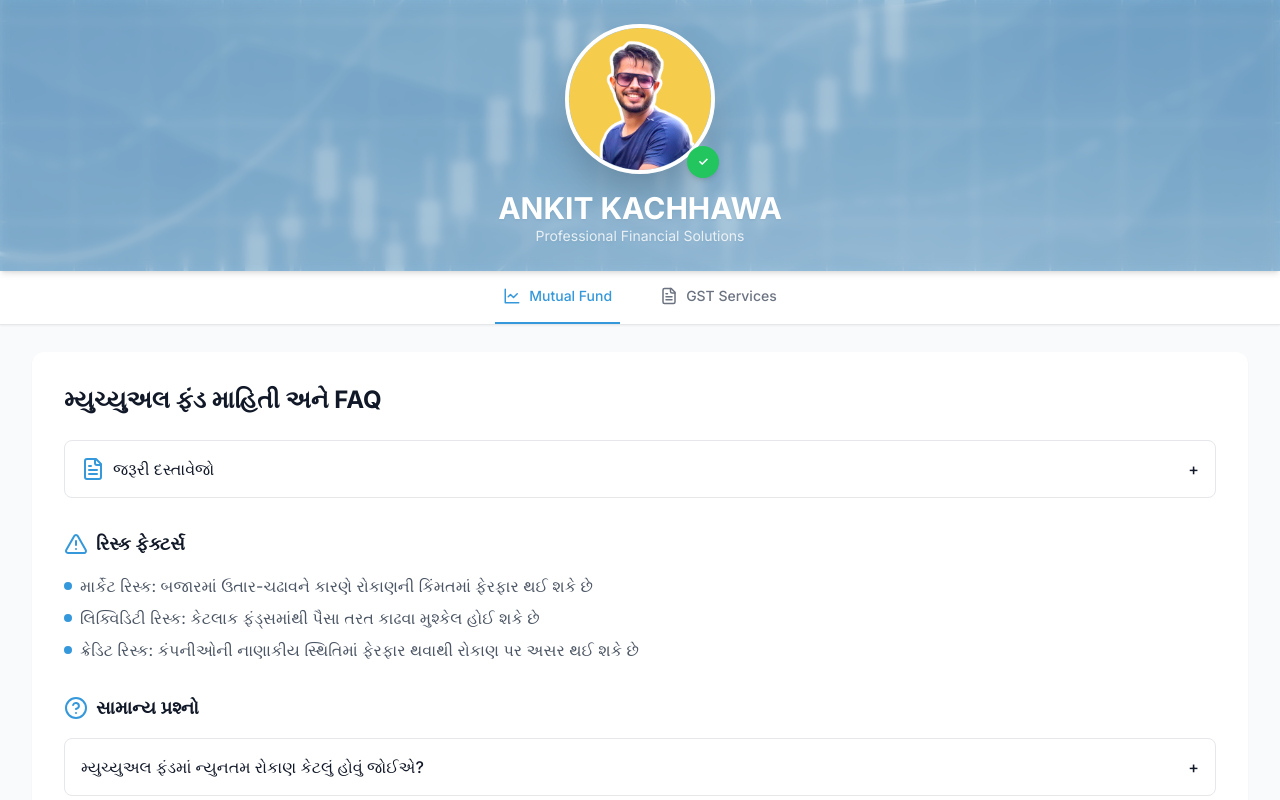
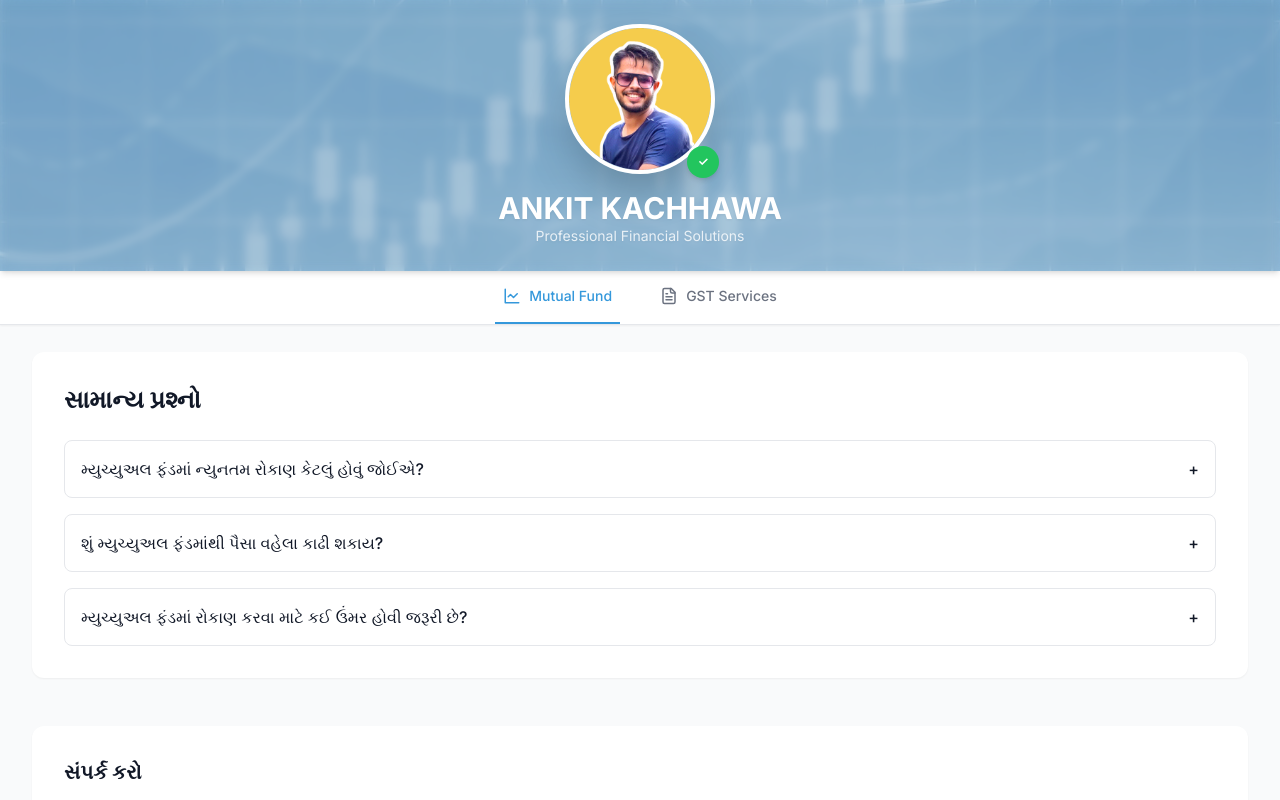
Before and after one commit to AnkitKachhawa1/aaaa, a React (Vite) app: page /mutualfund in a window 1280 px wide. Shown: the top 800 px of the page. Built offline with nearby package versions, Linux system fonts and the light colour scheme.

Commit message:
Update MutualFundPage.tsx

```diff
--- a/src/pages/MutualFundPage.tsx
+++ b/src/pages/MutualFundPage.tsx
@@ -1,5 +1,5 @@
 import React, { useState } from 'react';
-import { FileText, AlertTriangle, HelpCircle } from 'lucide-react';
+import { HelpCircle } from 'lucide-react';
 
 const faqItems = [
   {
@@ -15,47 +15,6 @@ const faqItems = [
     answer: '18 વર્ષથી ઉપરની કોઈપણ વ્યક્તિ મ્યુચ્યુઅલ ફંડમાં રોકાણ કરી શકે છે. માતા-પિતાના નામે બાળકો માટે પણ રોકાણ કરી શકાય છે.',
   },
 ];
-
-const documentItems = [
-  'પાન કાર્ડ',
-  'આધાર કાર્ડ',
-  'બેંક પાસબુક / કેન્સલ ચેક',
-  'ફોટોગ્રાફ',
-  'ઈમેઈલ આઈડી અને મોબાઈલ નંબર',
-];
-
-const AccordionList = ({
-  icon,
-  title,
-  items,
-}: {
-  icon: React.ReactNode;
-  title: string;
-  items: string[];
-}) => {
-  const [open, setOpen] = useState(false);
-  return (
-    <div className="border rounded-lg">
-      <button
-        onClick={() => setOpen(!open)}
-        className="w-full text-left p-4 font-medium text-gray-900 hover:bg-gray-50 flex justify-between items-center"
-      >
-        <span className="flex items-center gap-2">
-          {icon}
-          {title}
-        </span>
-        <span>{open ? '−' : '+'}</span>
-      </button>
-      {open && (
-        <ul className="p-4 pt-0 space-y-2 text-gray-600 list-disc list-inside">
-          {items.map((item, index) => (
-            <li key={index}>{item}</li>
-          ))}
-        </ul>
-      )}
-    </div>
-  );
-};
 
 const FAQAccordion = () => {
   const [openIndex, setOpenIndex] = useState<number | null>(null);
@@ -126,52 +85,24 @@ const MutualFundPage: React.FC = () => {
 
   return (
     <div className="slide-in">
-      {/* Gujarati Q&A Content */}
+      {/* FAQ Section */}
       <section className="mb-12">
         <div className="bg-white rounded-xl shadow-sm p-6 md:p-8">
           <h2 className="text-xl md:text-2xl font-bold text-gray-900 mb-6">
-            મ્યુચ્યુઅલ ફંડ માહિતી અને FAQ
+            સામાન્ય પ્રશ્નો
           </h2>
-
-          <div className="space-y-8">
-            <AccordionList
-              icon={<FileText size={24} className="text-primary" />}
-              title="જરૂરી દસ્તાવેજો"
-              items={documentItems}
-            />
-
-            <div>
-              <h3 className="text-lg font-semibold text-gray-900 mb-4 flex items-center">
-                <AlertTriangle size={24} className="text-primary mr-2" />
-                રિસ્ક ફેક્ટર્સ
-              </h3>
-              <ul className="space-y-2 text-gray-600">
-                <li className="flex items-start"><span className="w-2 h-2 bg-primary rounded-full mr-2 mt-2"></span> માર્કેટ રિસ્ક: બજારમાં ઉતાર-ચઢાવને કારણે રોકાણની કિંમતમાં ફેરફાર થઈ શકે છે</li>
-                <li className="flex items-start"><span className="w-2 h-2 bg-primary rounded-full mr-2 mt-2"></span> લિક્વિડિટી રિસ્ક: કેટલાક ફંડ્સમાંથી પૈસા તરત કાઢવા મુશ્કેલ હોઈ શકે છે</li>
-                <li className="flex items-start"><span className="w-2 h-2 bg-primary rounded-full mr-2 mt-2"></span> ક્રેડિટ રિસ્ક: કંપનીઓની નાણાકીય સ્થિતિમાં ફેરફાર થવાથી રોકાણ પર અસર થઈ શકે છે</li>
-              </ul>
-            </div>
-
-            <div>
-              <h3 className="text-lg font-semibold text-gray-900 mb-4 flex items-center">
-                <HelpCircle size={24} className="text-primary mr-2" />
-                સામાન્ય પ્રશ્નો
-              </h3>
-              <FAQAccordion />
-            </div>
+          <div>
+            <FAQAccordion />
           </div>
         </div>
       </section>
 
-      {/* Simple Contact Form */}
+      {/* Contact Form */}
       <section>
         <div className="bg-white rounded-xl shadow-sm p-6 md:p-8">
           <h2 className="text-xl font-bold text-gray-900 mb-4">
             સંપર્ક કરો
           </h2>
-          <p className="text-gray-600 mb-6">
-            મ્યુચ્યુઅલ ફંડ વિશે વધુ માહિતી માટે તમારી વિગતો આપો અને અમે તમારો સંપર્ક કરીશું.
-          </p>
 
           <form onSubmit={handleSubmit} className="space-y-4">
             <div>
```
